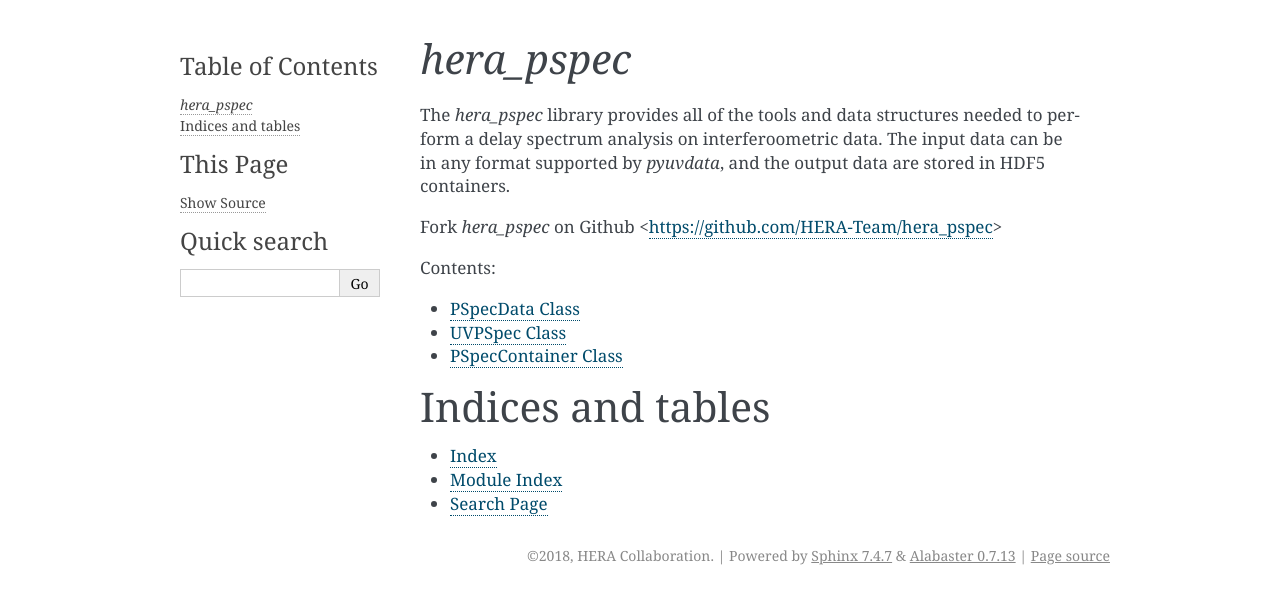
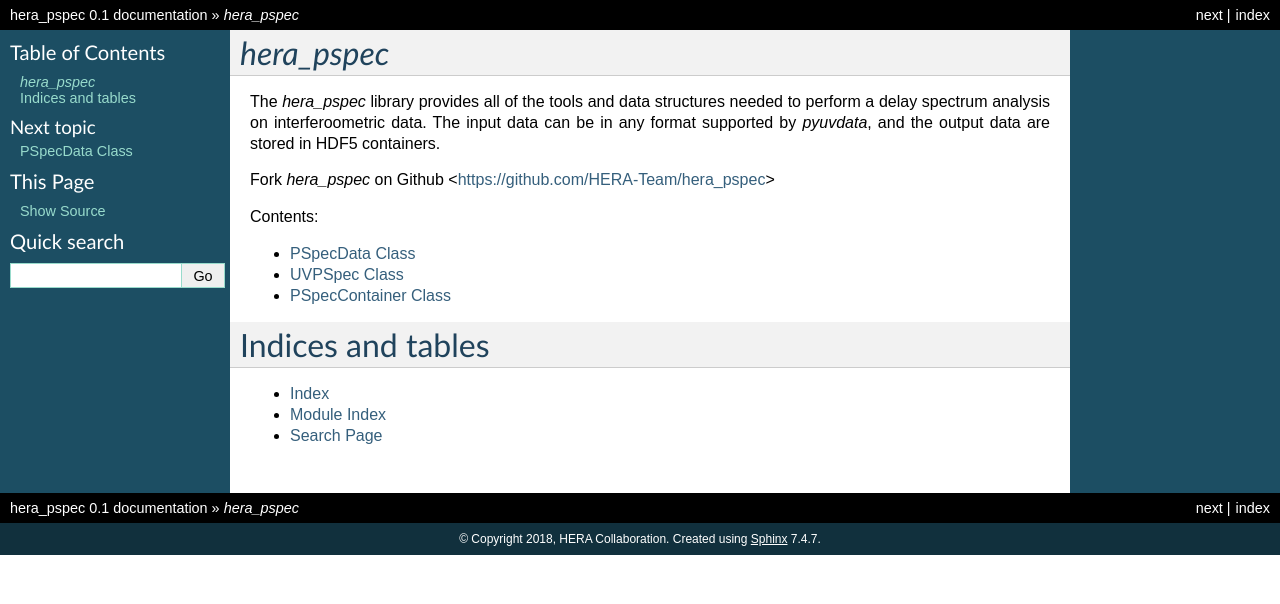
Before and after one commit to HERA-Team/hera_pspec, a Sphinx documentation site: the page built from docs/index.rst, in a window 1280 px wide. Shown: the top 604 px of the page. Built offline with Sphinx 7.4.7, drawn with Linux system fonts in a browser that asks for light colours.

Commit message:
Use default theme

```diff
--- a/docs/conf.py
+++ b/docs/conf.py
@@ -22,6 +22,8 @@
 
 import os
 import sys
+
+# Mock-import modules to allow build to complete without throwing errors
 import mock
 MOCK_MODULES = ['numpy', 'scipy', 'scipy.interpolate', 'pyuvdata', 'h5py', 'aipy', 'omnical', 'linsolve', 'hera_qm', 'uvtools', 'hera_cal', 'healpy', 'scikit-learn']
 for mod_name in MOCK_MODULES:
@@ -97,7 +99,12 @@
 # The theme to use for HTML and HTML Help pages.  See the documentation for
 # a list of builtin themes.
 #
-html_theme = 'alabaster'
+#html_theme = 'alabaster'
+html_theme = "default"
+html_theme_options = {
+    "rightsidebar": "false",
+    "relbarbgcolor": "black"
+}
 
 # Theme options are theme-specific and customize the look and feel of a theme
 # further.  For a list of options available for each theme, see the
```
